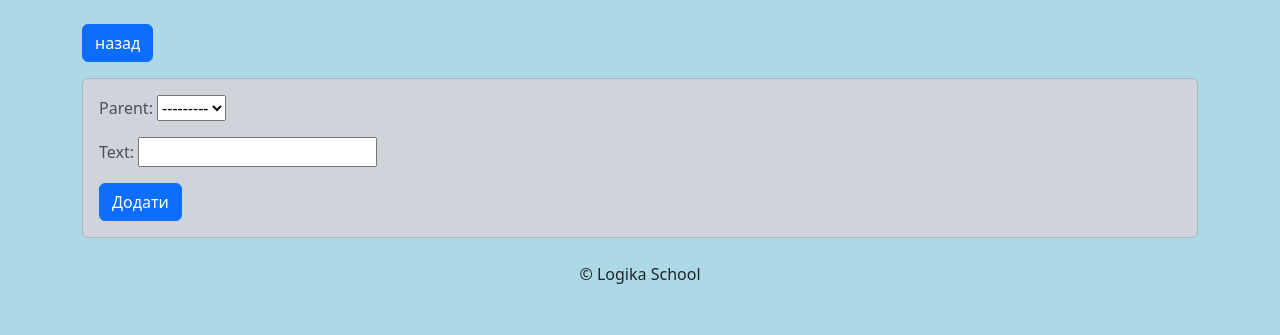
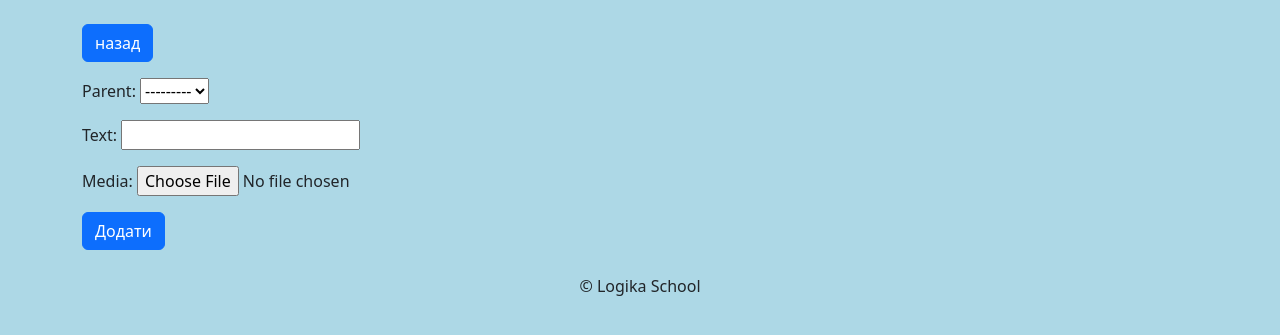
Before and after one commit to KuthikBohdan1/django_social_network, a Django app: a page that uses templates/Posts/comment_post.html in a window 1280 px wide. Shown: the part 76-411 px from the top of the page. Run offline with Django 5.2, Linux system fonts and the light colour scheme; the visitor is signed in with stand-in values (Sample User, id 1); data that the repository does not hold is empty.

Commit message:
add media post

```diff
--- a/main/forms.py
+++ b/main/forms.py
@@ -24,10 +24,11 @@ class PostForm(forms.ModelForm):
 class CommentPostForm(forms.ModelForm):
     class Meta:
         model = CommentPost
-        fields = ['parent', 'text']
+        fields = ['parent', 'text', 'media']
 
         widgets = {
             'text': TextInput,
+            'media': ClearableFileInput,
         }
 
 # class MediaPostForm(forms.ModelForm):
--- a/main/templatetags/custom_tags.py
+++ b/main/templatetags/custom_tags.py
@@ -3,7 +3,6 @@ from django import template
 register =  template.Library()
 
 @register.filter(name="endswith")
-
 def endswith(value, arg):
     if not value:
         return False
--- a/static/css/style.css
+++ b/static/css/style.css
@@ -18,8 +18,8 @@ body {
     }
 
     .avatar_comment {
-        width: 75px;
-        height: 75px;
+        width: 55px;
+        height: 55px;
         object-fit: cover;
         border-radius: 50%;
         border: 3px solid #fff;
@@ -55,3 +55,8 @@ body {
 .post_panel{
     margin-top: 40px;
 }
+
+.media_post{
+    width: 400px;
+    height: auto;
+}
--- a/templates/Posts/comment_post.html
+++ b/templates/Posts/comment_post.html
@@ -1,23 +1,41 @@
 {% extends 'base.html' %}
 {% block content %}
 {% load static %}
+{% load custom_tags %}
+
 <a href="{% url 'main:post-detail' pk=id %}"> <p class="btn btn-primary">назад</p> </a>
 
-<div class="alert alert-dark" role="alert">
+
 <div class="row">
 <div class="col-1">
 {% for comment in comments %}
+<div class="alert alert-dark" role="alert" style="width: 600px; height: 200px;">
 {% if comment.author.profile.avatar %} {# це капєц #}
 <img src="{{ comment.author.profile.avatar.url }}" class="avatar_comment" alt="">
-{% endif %}</div>
+{% endif %}
 
 <div class="col-11">
 <h5>{{ comment.text }}</h5>
+{% if comment.media %}
+  {% if comment.media.url|endswith:".jpg" or comment.media.url|endswith:".png" or comment.media.url|endswith:".jpeg" %}
+    <img src="{{ comment.media.url }}" class="d-block w-100 post-detail" alt="">
+  {% elif comment.media.url|endswith:".mp4" %}
+    <video controls autoplay muted class="d-block w-100">
+      <source src="{{ comment.media.url }}" type="video/mp4">Ваш браузер не підтримує відео
+    </video>
+  {% else %}
+    <a href="{{ comment.media.url }}" class="post-file-link">Завантажити файл</a>
+  {% endif %}
 </div>
+
+{% endif %}
+
+
+</div></div>
 {% endfor %}
   </div>
 </div>
-<form action="" method="post">
+<form action="" method="post" enctype="multipart/form-data">
     {% csrf_token %}
     {{ form.as_p}}
     <button type="submit" class="btn btn-primary">Додати</button>
```
